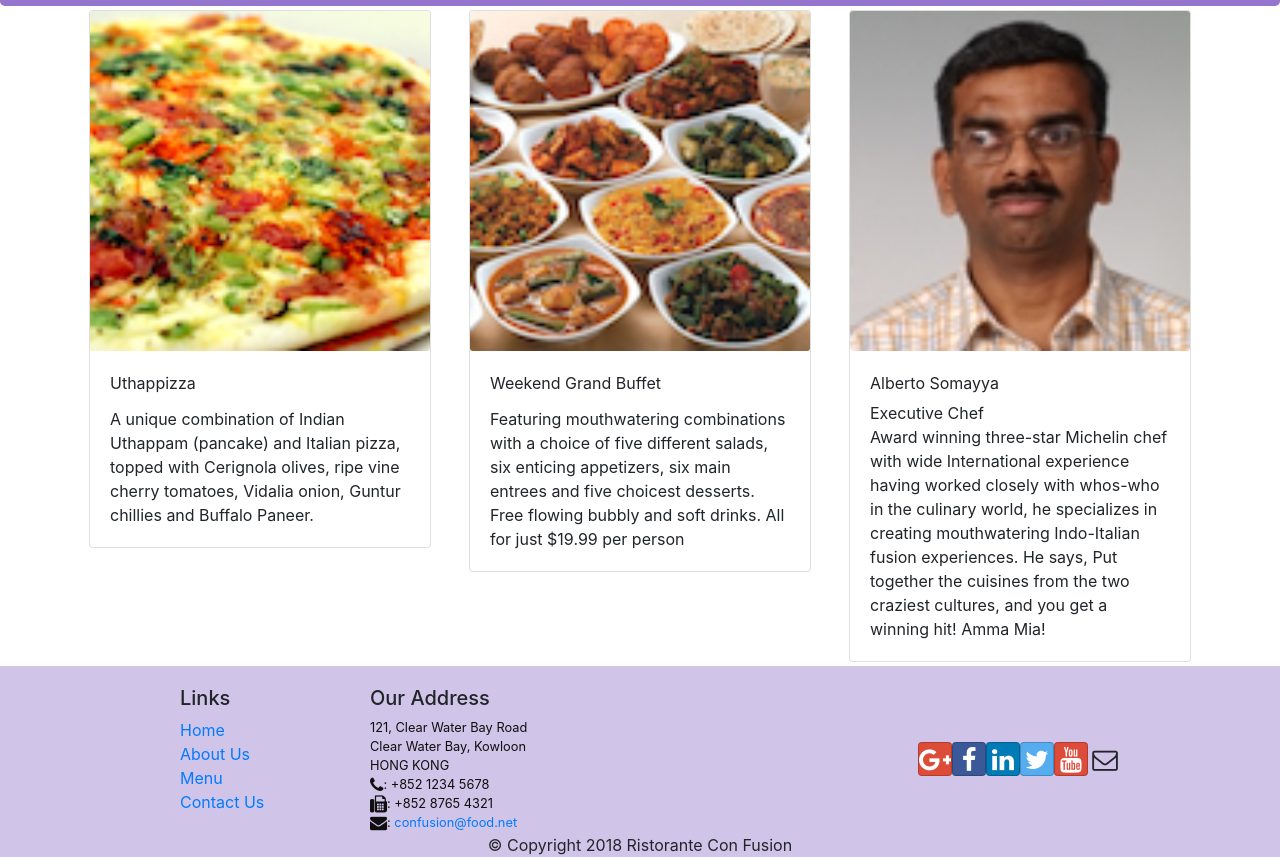
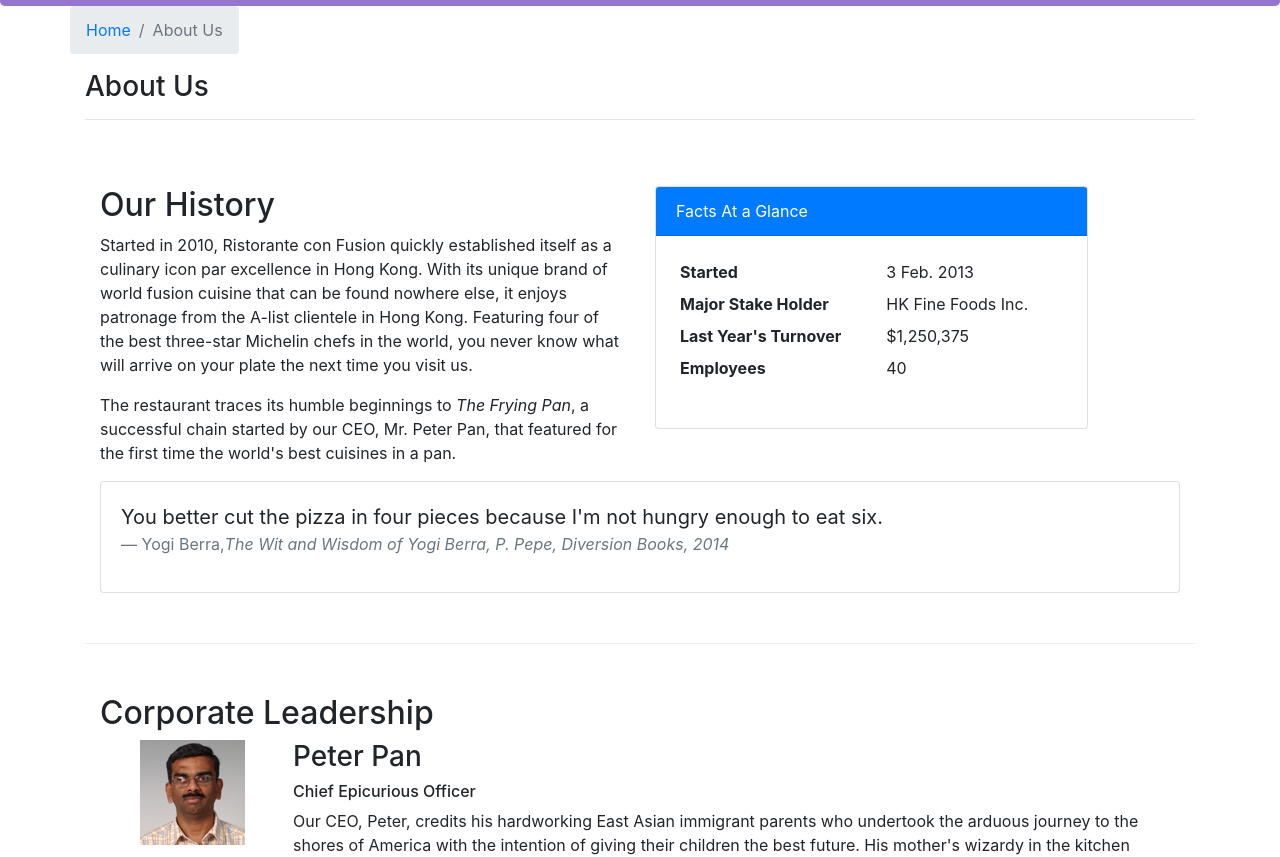
Before and after one commit to SamDz16/reactTuts, a React (Create React App) app: page /aboutus in a window 1280 px wide. Before the commit this address led to /home. Shown: the part 336-1193 px from the top of the page. Built offline with nearby package versions, Linux system fonts and the light colour scheme.

Commit message:
completing the contactus page

```diff
--- /dev/null
+++ b/src/components/AboutComponent.js
@@ -0,0 +1,97 @@
+import React from 'react';
+import { Breadcrumb, BreadcrumbItem, Card, CardBody, CardHeader, Media } from 'reactstrap';
+import { Link } from 'react-router-dom';
+
+function About(props) {
+
+  function RenderLeader({ leader }) {
+    return (
+      <Media>
+
+        <img className="mr-5" src={leader.image} alt="alberto leader" />
+        <div>
+          <h3>{leader.name}</h3>
+          <h6>{leader.designation}</h6>
+          <p>{leader.description}</p>
+        </div>
+      </Media>
+    );
+  }
+
+  const leaders = props.leaders.map((leader) => {
+    return (
+      <RenderLeader leader={leader} />
+    );
+  });
+
+  return (
+    <div className="container">
+
+      <div className="row">
+        <Breadcrumb>
+          <BreadcrumbItem><Link to="/home">Home</Link></BreadcrumbItem>
+          <BreadcrumbItem active>About Us</BreadcrumbItem>
+        </Breadcrumb>
+        <div className="col-12">
+          <h3>About Us</h3>
+          <hr />
+        </div>
+      </div>
+
+      <div className="row row-content">
+
+        <div className="col-12 col-md-6">
+          <h2>Our History</h2>
+          <p>Started in 2010, Ristorante con Fusion quickly established itself as a culinary icon par excellence in Hong Kong. With its unique brand of world fusion cuisine that can be found nowhere else, it enjoys patronage from the A-list clientele in Hong Kong.  Featuring four of the best three-star Michelin chefs in the world, you never know what will arrive on your plate the next time you visit us.</p>
+          <p>The restaurant traces its humble beginnings to <em>The Frying Pan</em>, a successful chain started by our CEO, Mr. Peter Pan, that featured for the first time the world's best cuisines in a pan.</p>
+        </div>
+
+        <div className="col-12 col-md-5">
+          <Card>
+            <CardHeader className="bg-primary text-white">Facts At a Glance</CardHeader>
+            <CardBody>
+              <dl className="row p-1">
+                <dt className="col-6">Started</dt>
+                <dd className="col-6">3 Feb. 2013</dd>
+                <dt className="col-6">Major Stake Holder</dt>
+                <dd className="col-6">HK Fine Foods Inc.</dd>
+                <dt className="col-6">Last Year's Turnover</dt>
+                <dd className="col-6">$1,250,375</dd>
+                <dt className="col-6">Employees</dt>
+                <dd className="col-6">40</dd>
+              </dl>
+            </CardBody>
+          </Card>
+        </div>
+
+        <div className="col-12">
+          <Card>
+            <CardBody className="bg-faded">
+              <blockquote className="blockquote">
+                <p className="mb-0">You better cut the pizza in four pieces because
+                                    I'm not hungry enough to eat six.</p>
+                <footer className="blockquote-footer">Yogi Berra,
+                                <cite title="Source Title">The Wit and Wisdom of Yogi Berra,
+                                    P. Pepe, Diversion Books, 2014</cite>
+                </footer>
+              </blockquote>
+            </CardBody>
+          </Card>
+        </div>
+      </div>
+
+      <div className="row row-content">
+        <div className="col-12">
+          <h2>Corporate Leadership</h2>
+        </div>
+        <div className="col-12">
+          <Media list>
+            {leaders}
+          </Media>
+        </div>
+      </div>
+    </div>
+  );
+}
+
+export default About;
--- a/src/components/MainComponent.js
+++ b/src/components/MainComponent.js
@@ -5,6 +5,7 @@
 import Header from './HeaderComponent';
 import Footer from './FooterComponent';
 import Home from './HomeComponent';
+import About from './AboutComponent';
 import DishDetail from './DishdetailComponent';
 import { DISHES } from '../shared/dishes';
 import { COMMENTS } from '../shared/Comments';
@@ -54,6 +55,7 @@
           <Route exact path="/menu" component={() => <Menu dishes={this.state.dishes} />} />
           <Route path="/menu/:dishId" component={dishWithId} />
           <Route exact path='/contactus' component={Contact} />
+          <Route exact path='/aboutus' component={() => <About leaders={this.state.leaders} />} />
           <Redirect to="/home" />
         </Switch>
         <Footer />
```
